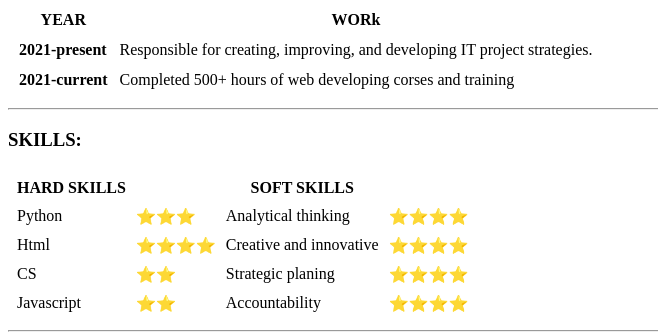
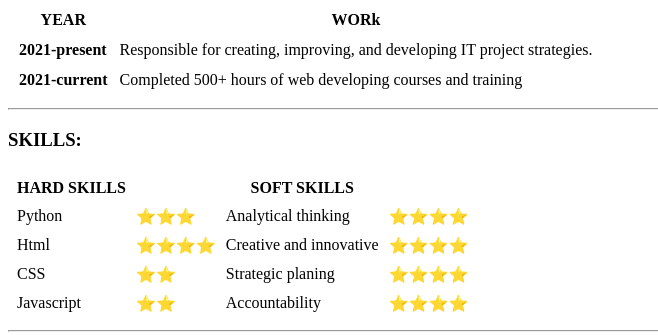
Before and after one commit to abubakerg/CV, a plain HTML site: page index.html in a window 1280 px wide. Shown: the part 289-624 px from the top of the page, 0-658 px from the left. Drawn offline with Linux system fonts and the light colour scheme.

Commit message:
Update index.html

```diff
--- a/index.html
+++ b/index.html
@@ -37,7 +37,7 @@
     </tr>
     <tr>
       <td><b>2021-current</b></td>
-      <td>Completed 500+ hours of web developing corses and training</td>
+      <td>Completed 500+ hours of web developing courses and training</td>
     </tr>
   </table>
   <hr />
@@ -62,7 +62,7 @@
        <td>⭐⭐⭐⭐</td>
      </tr>
      <tr>
-       <td>CS</td>
+       <td>CSS</td>
        <td>⭐⭐</td>
        <td>Strategic planing</td>
        <td>⭐⭐⭐⭐</td>
```
